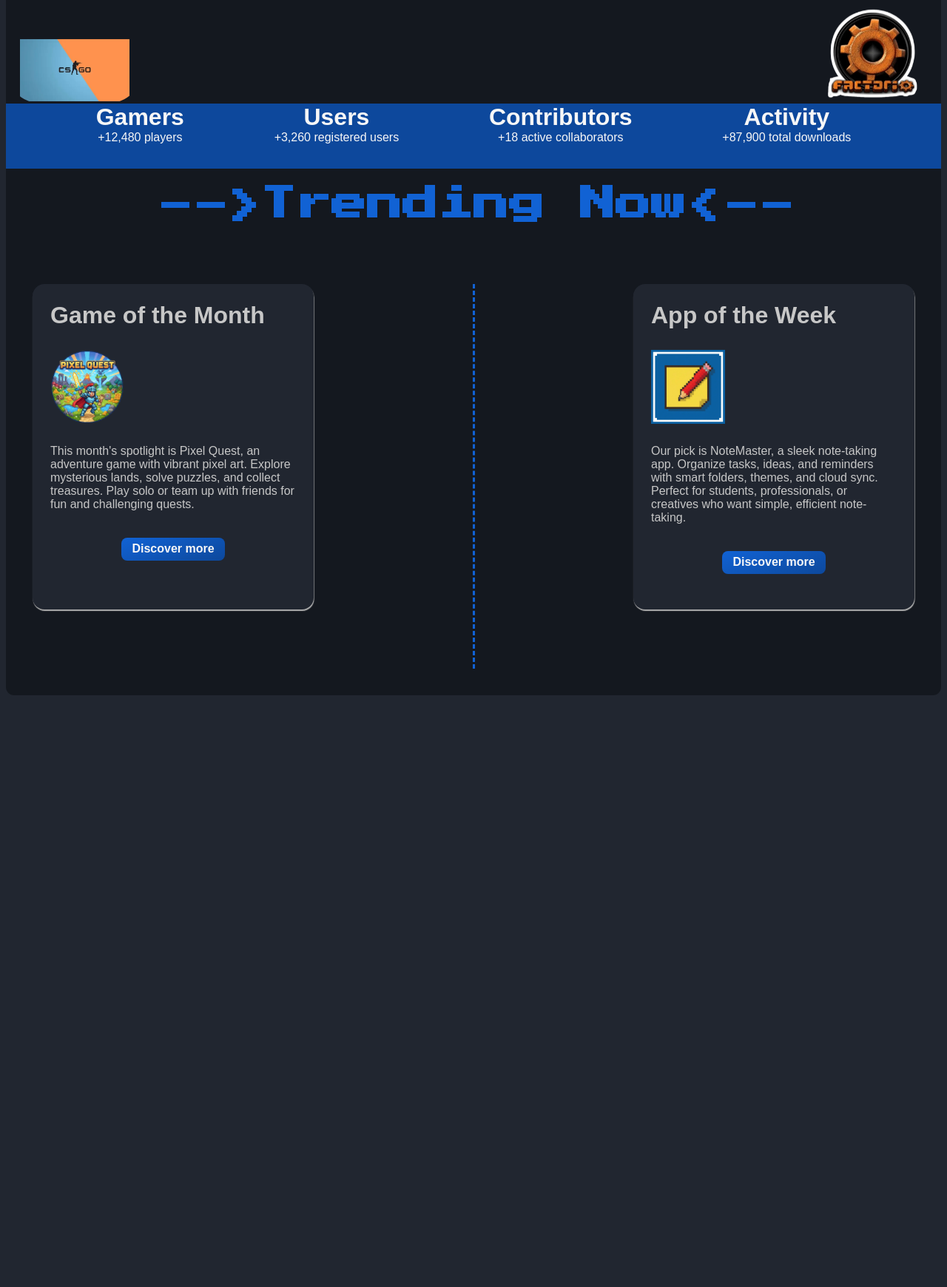
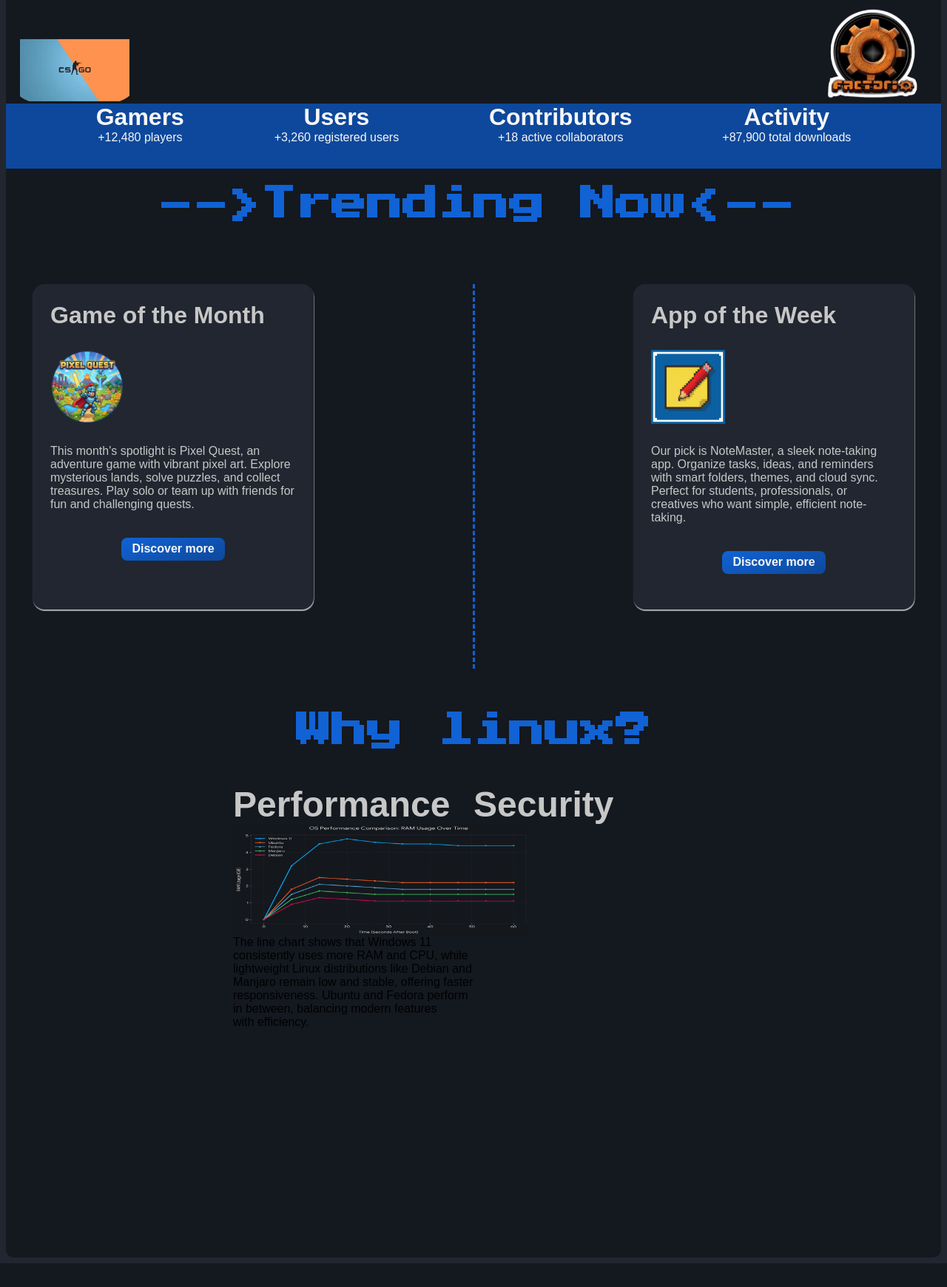
Before and after one commit to thepjvk/website, a PHP site: page /index.html in a window 1280 px wide. Shown: the part 708-2448 px from the top of the page at 74% size. After the commit the page ends 2416 px from the top, so only its background shows below. Run offline with PHP 8.4, Linux system fonts and the light colour scheme.

Commit message:
Adding some things, not finished yet

```diff
--- a/css/style.css
+++ b/css/style.css
@@ -202,7 +202,7 @@ html{
 .header{
     display: flex;
     background-color: var(--background-secondary);
-    height: clamp(40px,5dvh,60px);
+    height: 5dvh;
     transition: all .3s ease-in-out;
     align-items: center;
     width: 50%;
@@ -499,23 +499,17 @@ html{
     gap: var(--gap-xxxl);
     min-width: 100%;
     max-width: 1600px;
-    position: sticky;
-    top: 0;
-    height: 100dvh;
+    min-height: 100dvh;
 }
 
 .section{
     display: flex;
     flex-direction: column;
     height: 100dvh;
+    width: 100%;
     align-items: center;
     row-gap: var(--gap-x);
     user-select: none;
-}
-
-.section__1{
-    height: 100%;
-    width: 100%;
 }
 
 .section h2{
@@ -526,13 +520,13 @@ html{
     position: relative;
 }
 
-.section h2::before{
+.section__1 h2::before{
     animation: arrow1 1.1s ease-in-out infinite alternate both;
     content: '-->';
 
 }
 
-.section h2::after{
+.section__1 h2::after{
     content: '<--';
     animation: arrow2 1.1s ease-in-out infinite alternate both;
 }
@@ -603,3 +597,31 @@ html{
     background-clip: text;
     background-image: linear-gradient(to top, var(--darkblue), var(--darkblue));
 }
+
+/* ====== SECTION 2 ======*/
+
+
+.section__2{
+    height: 95dvh;
+    width: 100%;
+    padding: var(--padding-x);
+}
+
+.section__space{
+    display: flex;
+    flex-direction: row;
+}
+
+.space__info{
+    width: 100%;
+    display: flex;
+    flex-direction: column;
+    min-width: 200px;
+    max-width: 450px;
+    min-height: 600px;
+}
+
+.info__img{
+    width: 400px;
+    height: 150px;
+}
--- a/index.html
+++ b/index.html
@@ -137,7 +137,7 @@
     <div class="bar__data">+87,900 total downloads</div>
   </div>
     </div>
-            <h2>Trending Now</h2>
+        <h2>Trending Now</h2>
             <div class="section__container">
                 <div class="card">
                     <h3 class="card__title">Game of the Month</h3>
@@ -154,7 +154,20 @@
                 </div>
             </div>
         </section>
-        <section class="section section__2"></section>
+        <section class="section section__2">
+            <h2>Why linux?</h2>
+            <div class="section__space">
+                <div class="space__info">
+                    <h3 class="info__title">Performance</h3>
+                    <img src="images/Graphic.webp" alt="Linux Performance comparison" class="info__img">
+                    <p class="info__paragraph">The line chart shows that Windows 11 consistently uses more RAM and CPU, while lightweight Linux distributions like Debian and Manjaro remain low and stable, offering faster responsiveness. Ubuntu and Fedora perform in between, balancing modern features with efficiency.</p>
+                </div>
+                <div class="space__bar"></div>
+                <div class="space__info">
+                    <h3 class="info__title">Security</h3>
+                    <img src="" alt="">
+                </div>
+        </section>
     </div>
     <script src="js/main.js"></script>
 </body>
```
Also changed, not shown: images/Graphic.webp (added).
